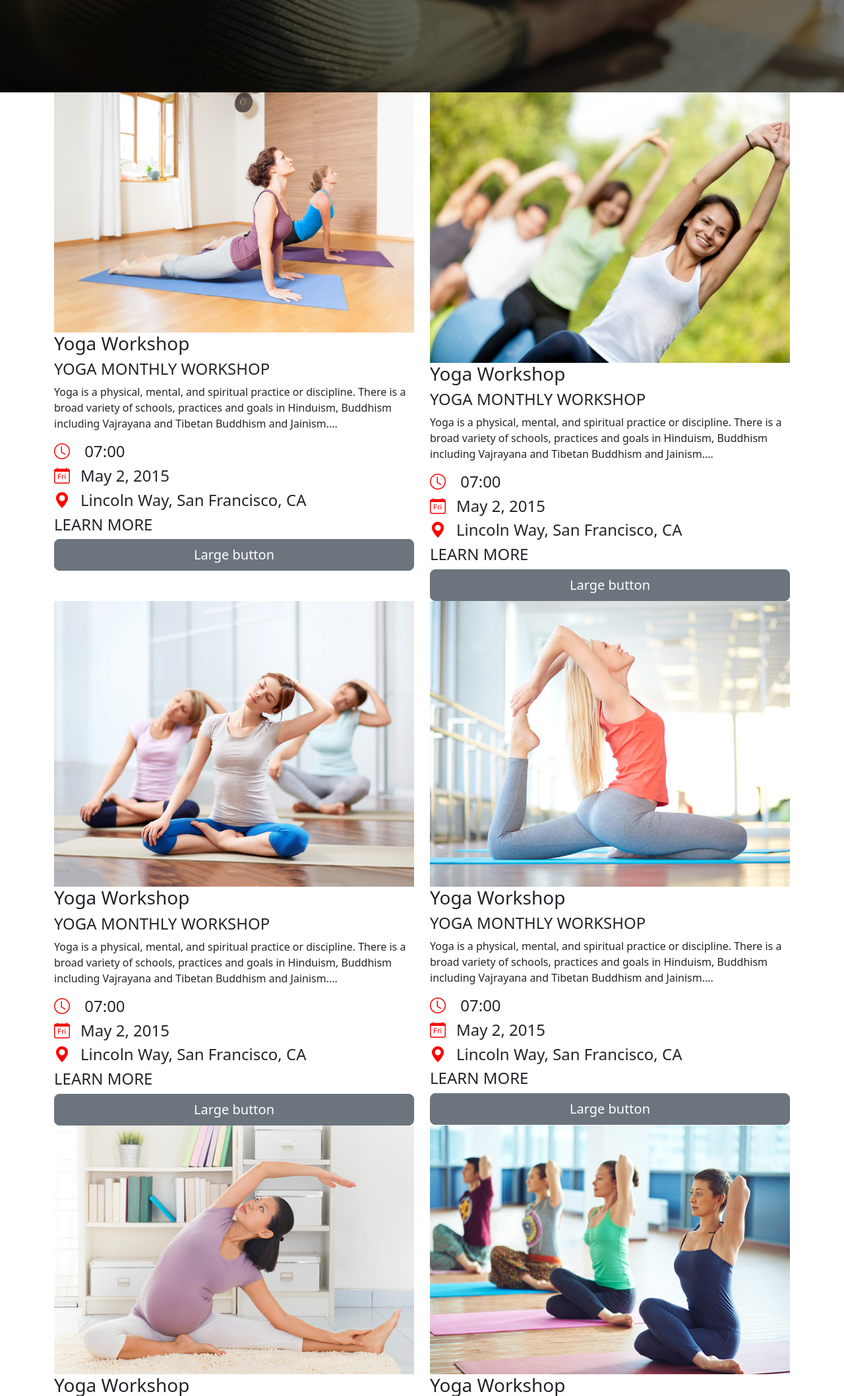
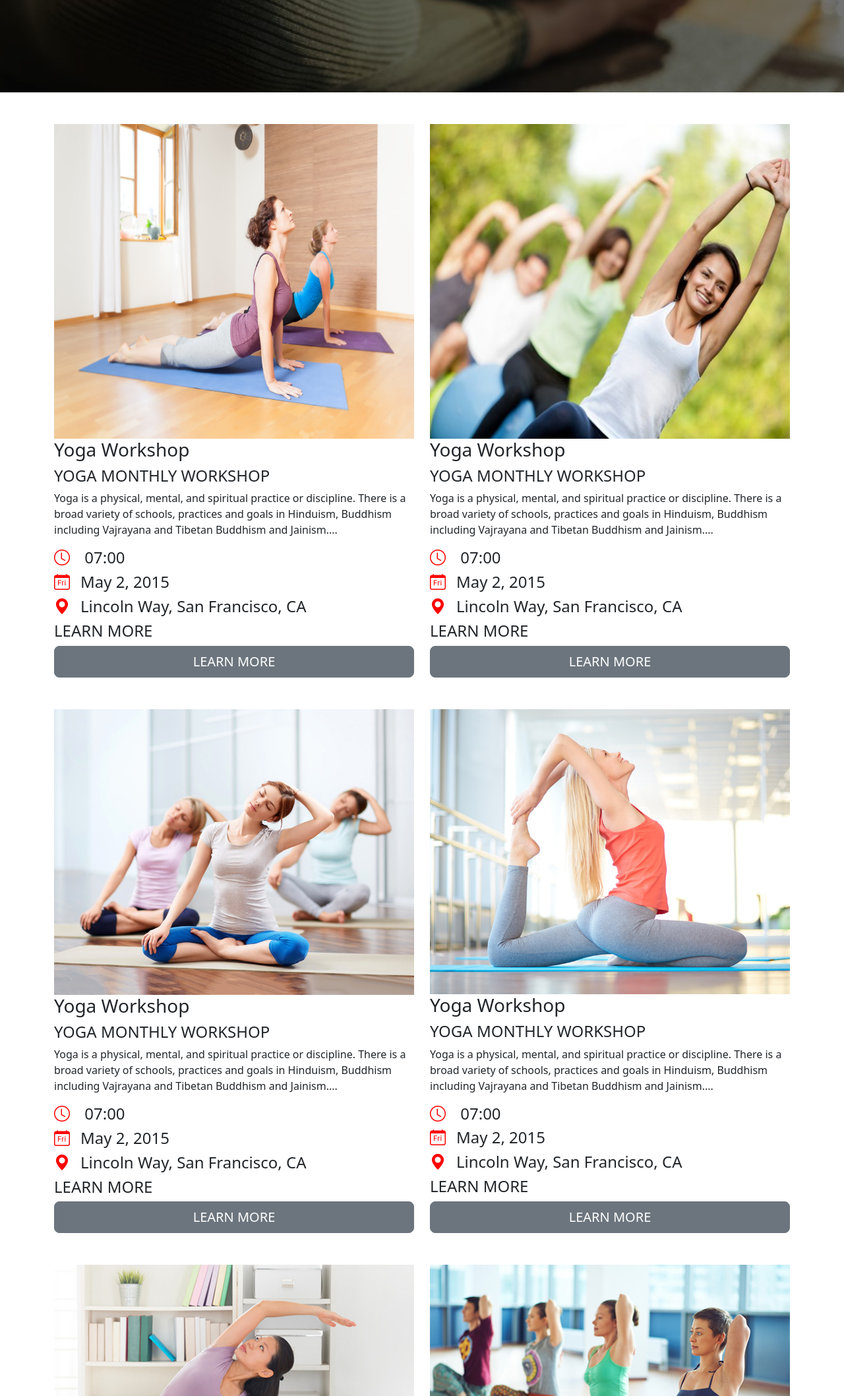
Before and after one commit to utsavlakhani22/Fitness, a plain HTML site: page html/p3.html in a window 1280 px wide. Shown: the part 684-2800 px from the top of the page at 66% size. Drawn offline with nearby package versions, Linux system fonts and the light colour scheme.

```diff
--- a/html/p3.html
+++ b/html/p3.html
@@ -93,8 +93,8 @@
     </section>
     <div class="container">
         <div class="row">
-            <div class="col-6 r">
-                <img src="../image/im1.jpg" alt="" srcset="">
+            <div class="col-xl-6 r mt-5">
+                <img src="../image/im1.jpg" alt="" srcset="" width="100%" height="477px">
                 <h3>Yoga Workshop</h3>
                 <h4>YOGA MONTHLY WORKSHOP</h4>
                 <p>
@@ -105,10 +105,10 @@
                 <h4 class="k"><i class="bi bi-calendar-day pe-3"></i>May 2, 2015</h4>
                 <h4 class="k"><i class="bi bi-geo-alt-fill pe-3"></i>Lincoln Way, San Francisco, CA</h4>
                 <h4>LEARN MORE</h3>
-                    <button type="button" class="btn btn-secondary btn-lg">Large button</button>
+                    <button type="button" class="btn btn-secondary btn-lg">LEARN MORE</button>
             </div>
-            <div class="col-6 r">
-                <img src="../image/im2.jpg" alt="" srcset="">
+            <div class="col-xl-6 r mt-5">
+                <img src="../image/im2.jpg" alt="" srcset="" width="100%" height="477px">
                 <h3>Yoga Workshop</h3>
                 <h4>YOGA MONTHLY WORKSHOP</h4>
                 <p>
@@ -119,9 +119,9 @@
                 <h4 class="k"><i class="bi bi-calendar-day pe-3"></i>May 2, 2015</h4>
                 <h4 class="k"><i class="bi bi-geo-alt-fill pe-3"></i>Lincoln Way, San Francisco, CA</h4>
                 <h4>LEARN MORE</h3>
-                    <button type="button" class="btn btn-secondary btn-lg">Large button</button>
+                    <button type="button" class="btn btn-secondary btn-lg">LEARN MORE</button>
             </div>
-            <div class="col-6 r">
+            <div class="col-xl-6 r mt-5">
                 <img src="../image/im4.jpg" alt="" srcset="">
                 <h3>Yoga Workshop</h3>
                 <h4>YOGA MONTHLY WORKSHOP</h4>
@@ -133,9 +133,9 @@
                 <h4 class="k"><i class="bi bi-calendar-day pe-3"></i>May 2, 2015</h4>
                 <h4 class="k"><i class="bi bi-geo-alt-fill pe-3"></i>Lincoln Way, San Francisco, CA</h4>
                 <h4>LEARN MORE</h3>
-                    <button type="button" class="btn btn-secondary btn-lg">Large button</button>
+                    <button type="button" class="btn btn-secondary btn-lg">LEARN MORE</button>
             </div>
-            <div class="col-6 r">
+            <div class="col-xl-6 r mt-5">
                 <img src="../image/im5.jpg" alt="" srcset="">
                 <h3>Yoga Workshop</h3>
                 <h4>YOGA MONTHLY WORKSHOP</h4>
@@ -147,9 +147,9 @@
                 <h4 class="k"><i class="bi bi-calendar-day pe-3"></i>May 2, 2015</h4>
                 <h4 class="k"><i class="bi bi-geo-alt-fill pe-3"></i>Lincoln Way, San Francisco, CA</h4>
                 <h4>LEARN MORE</h3>
-                    <button type="button" class="btn btn-secondary btn-lg">Large button</button>
+                    <button type="button" class="btn btn-secondary btn-lg">LEARN MORE</button>
             </div>
-            <div class="col-6 r">
+            <div class="col-xl-6 r mt-5">
                 <img src="../image/im6.jpg" alt="" srcset="">
                 <h3>Yoga Workshop</h3>
                 <h4>YOGA MONTHLY WORKSHOP</h4>
@@ -161,9 +161,9 @@
                 <h4 class="k"><i class="bi bi-calendar-day pe-3"></i>May 2, 2015</h4>
                 <h4 class="k"><i class="bi bi-geo-alt-fill pe-3"></i>Lincoln Way, San Francisco, CA</h4>
                 <h4>LEARN MORE</h3>
-                    <button type="button" class="btn btn-secondary btn-lg">Large button</button>
+                    <button type="button" class="btn btn-secondary btn-lg">LEARN MORE</button>
             </div>
-            <div class="col-6 r">
+            <div class="col-xl-6 r mt-5">
                 <img src="../image/im7.jpg" alt="" srcset="">
                 <h3>Yoga Workshop</h3>
                 <h4>YOGA MONTHLY WORKSHOP</h4>
@@ -175,9 +175,9 @@
                 <h4 class="k"><i class="bi bi-calendar-day pe-3"></i>May 2, 2015</h4>
                 <h4 class="k"><i class="bi bi-geo-alt-fill pe-3"></i>Lincoln Way, San Francisco, CA</h4>
                 <h4>LEARN MORE</h3>
-                    <button type="button" class="btn btn-secondary btn-lg">Large button</button>
+                    <button type="button" class="btn btn-secondary btn-lg">LEARN MORE</button>
             </div>
-            <div class="col-6 r">
+            <div class="col-xl-6 r mt-5">
                 <img src="../image/photodune-11523136-exercise-on-mat-s2.jpg" alt="" srcset="">
                 <h3>Yoga Workshop</h3>
                 <h4>YOGA MONTHLY WORKSHOP</h4>
@@ -189,10 +189,10 @@
                 <h4 class="k"><i class="bi bi-calendar-day pe-3"></i>May 2, 2015</h4>
                 <h4 class="k"><i class="bi bi-geo-alt-fill pe-3"></i>Lincoln Way, San Francisco, CA</h4>
                 <h4>LEARN MORE</h3>
-                    <button type="button" class="btn btn-secondary btn-lg">Large button</button>
+                    <button type="button" class="btn btn-secondary btn-lg">LEARN MORE</button>
             </div>
-            <div class="col-6 r">
-                <img src="../image/photodune-11523136-exercise-on-mat-s2.jpg" alt="" srcset="">
+            <div class="col-xl-6 r mt-5">
+                <img src="../image/young-beautiful-woman-doing-yoga-nature_1139-909.avif" alt="" srcset="" width="100%" height="377px">
                 <h3>Yoga Workshop</h3>
                 <h4>YOGA MONTHLY WORKSHOP</h4>
                 <p>
@@ -203,13 +203,13 @@
                 <h4 class="k"><i class="bi bi-calendar-day pe-3"></i>May 2, 2015</h4>
                 <h4 class="k"><i class="bi bi-geo-alt-fill pe-3"></i>Lincoln Way, San Francisco, CA</h4>
                 <h4>LEARN MORE</h3>
-                    <button type="button" class="btn btn-secondary btn-lg">Large button</button>
+                    <button type="button" class="btn btn-secondary btn-lg">LEARN MORE</button>
             </div>
 
         </div>
     </div>
 
-    <div class="container-fluid bg-black">
+    <div class="container-fluid bg-black mt-5">
         <div class="col ">
             <div class="m text-center"><img src="../image/ll.png" class=""></div>
             <ul class="row text-white mt-5 m-0">
```
